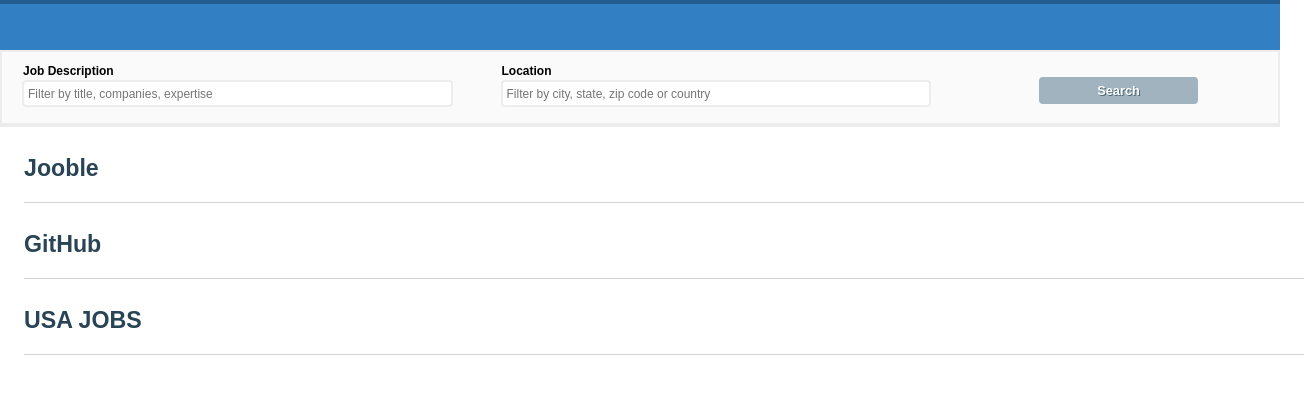
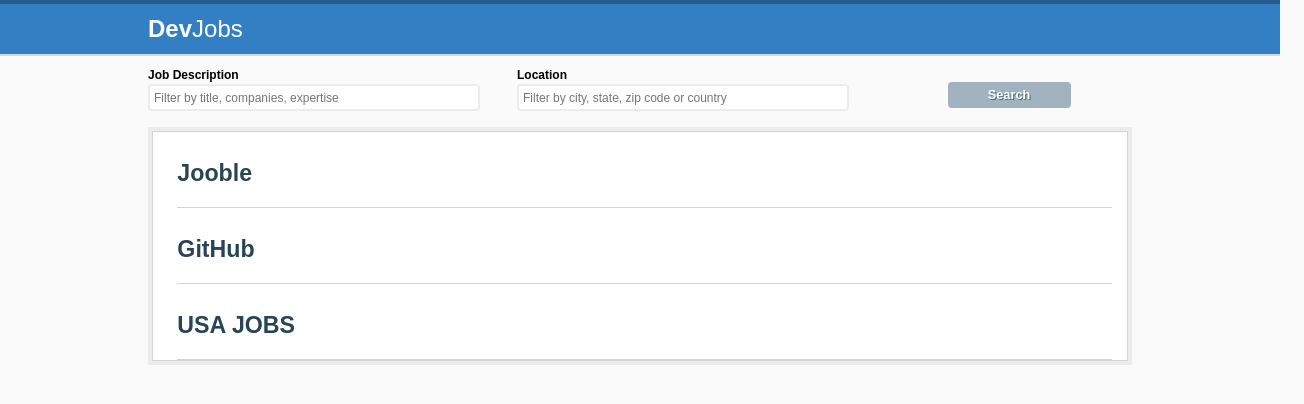
Before and after one commit to pj-hire/api_jobboard_aggregator, a plain HTML site: page index.html in a window 1280 px wide. Shown: the whole page, 1304 px wide, since content can reach past the window. Drawn offline with nearby package versions, Linux system fonts and the light colour scheme.

Commit message:
responsive design added

```diff
--- a/index.html
+++ b/index.html
@@ -2,7 +2,7 @@
 <html lang="" dir="ltr">
   <head>
     <meta charset="utf-8">
-    <title>Job Board</title>
+    <title>DevJobs: A Developer Job Board Aggregator</title>
     <script src="https://cdnjs.cloudflare.com/ajax/libs/moment.js/2.27.0/moment.min.js" integrity="sha512-rmZcZsyhe0/MAjquhTgiUcb4d9knaFc7b5xAfju483gbEXTkeJRUMIPk6s3ySZMYUHEcjKbjLjyddGWMrNEvZg==" crossorigin="anonymous"></script>
     <link rel="stylesheet" href="styles.css">
   </head>
@@ -10,16 +10,22 @@
 
     <header>
       <nav>
-        <div class="nav-container">
+        <div class="nav-wrapper-one">
+          <div class="nav-wrapper-two">
+            <div class="nav-text">
+              <b>Dev</b>Jobs
+            </div>
+          </div>
         </div>
       </nav>
+      <div class="search-box-wrapper">
         <div class="search-box">
-          <div class="input-wrapper">
-            <div class="input-wrapper-text">Job Description</div>
+          <div class="input-text-wrapper">
+            <div class="input-text">Job Description</div>
             <input class="input" id="descriptionInput" placeholder="Filter by title, companies, expertise"></input>
           </div>
-          <div class="input-wrapper">
-            <div class="input-wrapper-text">Location</div>
+          <div class="input-text-wrapper">
+            <div class="input-text">Location</div>
             <input class="input" id="locationInput" placeholder="Filter by city, state, zip code or country"></input>
           </div>
           <div class="blank"></div>
@@ -28,9 +34,12 @@
           </div>
           <div class="blank"></div>
         </div>
+      </div>
     </header>
 
     <main>
+      <div class="results-wrapper-one">
+        <div class="results-wrapper-two">
           <div class="job-board-heading">
             <h3>Jooble<h3>
           </div>
@@ -43,7 +52,13 @@
             <h3>USA JOBS<h3>
           </div>
           <div id="container-three" class="container-three"></div>
+        </div>
+      </div>
     </main>
+
+    <footer>
+      <div class="footer"></div>
+    </footer>
 
   </body>
   <script src="script.js" charset="utf-8"></script>
--- a/script.js
+++ b/script.js
@@ -273,7 +273,7 @@ function searchResultBuilder() {
 
           let jobCompany = document.createElement('h4');
           jobCompany.setAttribute('class', 'jobCompany');
-          jobCompany.innerHTML = dataTwo.SearchResult.SearchResultItems[0].MatchedObjectDescriptor.OrganizationName + ' - '; //---> add full time with if statement here
+          jobCompany.innerHTML = dataTwo.SearchResult.SearchResultItems[0].MatchedObjectDescriptor.OrganizationName; //---> add full time with if statement here
           div.appendChild(jobCompany);
 
           //'divTwo' contains results on right side of page, i.e. job location and job post date.
--- a/styles.css
+++ b/styles.css
@@ -5,41 +5,53 @@
 body {
   margin: 0;
   font-size: 16px;
+  background-color: #FAFAFA;
 }
 
-.nav-container {
-  height: 3.1em;
+.nav-wrapper-one {
+  height: 3.5em;
   width: 100%;
   background-color: #337FC3;
   border-top: solid 4px #235C8F;
+  border-bottom: solid 2px #D7D5D4;
   display: flex;
+}
+
+.nav-wrapper-two {
+  margin-top: auto;
+  margin-bottom: auto;
+}
+
+.nav-text {
+  font-family: sans-serif;
+  color: white;
+  font-size: 1.5em;
+  margin-left: 1em;
+}
+
+.search-box-wrapper {
+  width: 100%;
+  background-color: #FAFAFA;
 }
 
 .search-box {
   width: 100%;
-  border: solid 2px #ECECEC;
-  border-bottom: solid 4px #ECECEC;
   background-color: #FAFAFA;
   display: flex;
 }
 
-.input-wrapper {
+.input-text-wrapper {
   flex: 6;
   display: block;
 }
 
-.input-wrapper-text {
+.input-text {
   margin-left: 1.75em;
   margin-top: 1em;
   margin-bottom: .2em;
   font-family: sans-serif;
   font-weight: bold;
   font-size: .75em;
-}
-
-.search-wrapper {
-  flex: 2;
-  display: block;
 }
 
 .input {
@@ -53,13 +65,9 @@ body {
   flex: 3;
 }
 
-::placeholder {
-  font-family: sans-serif;
-  font-size: .9em;
-}
-
-.blank {
-  flex: 1;
+.search-wrapper {
+  flex: 2;
+  display: block;
 }
 
 .search {
@@ -83,12 +91,36 @@ body {
   border: solid 2px #83B0C6;
 }
 
+::placeholder {
+  font-family: sans-serif;
+  font-size: .9em;
+}
+
+.blank {
+  flex: 1;
+}
+
+.results-wrapper-one {
+  border: solid 4px #ECECEC;
+  background-color: white;
+  margin-left: 1em;
+  width: 96%;
+}
+
+.results-wrapper-two {
+  border: solid 1px lightgray;
+}
+
 .job-board-heading {
-  width: 100%;
-  margin-left: 1.5em;
+  width: 96%;
+  margin-left: 2.5%;
   height: 3.3em;
   border-bottom: solid 1px lightgray;
 }
+
+/* .job-board-heading:nth-child(5) {
+  border-bottom: none;
+} */
 
 .job-board-heading h3 {
   color: #294455;
@@ -98,23 +130,22 @@ body {
 }
 
 .container-one {
-  padding-left: 1em;
-  padding-right: 1em;
+  width: 96%;
+  margin-left: 2.5%;
 }
 
 .container-two {
-  padding-left: 1em;
-  padding-right: 1em;
+  width: 96%;
+  margin-left: 2.5%;
 }
 
 .container-three {
-  padding-left: 1em;
-  padding-right: 1em;
+  width: 96%;
+  margin-left: 2.5%;
 }
 
 .divContainer {
   display: flex;
-  margin-left: .6em;
   border-bottom: solid 1px lightgray;
 }
 
@@ -214,6 +245,55 @@ body {
 }
 
 .footer {
-  height: 1.75em;
-  border-top: solid 1px lightgray;
+  min-height: 5em;
 }
+
+@media (max-width: 760px) {
+
+  .nav-wrapper-two {
+    margin: auto;
+  }
+  .nav-text {
+    margin: auto;
+  }
+  .search-box {
+    display: block;
+  }
+  .search-wrapper {
+    margin-left: 1.2em;
+  }
+  .search {
+    width: 9em;
+    margin-top: 1em;
+  }
+}
+
+@media (min-width: 1020px) {
+
+  .nav-wrapper-two {
+    width: 984px;
+    margin: auto;
+  }
+
+  .nav-text {
+    margin-left: 0em;
+  }
+
+  .search-box {
+    width: 984px;
+    margin: auto;
+  }
+
+  .input-text {
+    margin-left: 0em;
+  }
+
+  .input {
+    margin-left: 0em;
+  }
+
+  .results-wrapper-one {
+    width: 984px;
+    margin: auto;
+  }
+}
```
Lines whose indentation alone changed are shown as unchanged.
